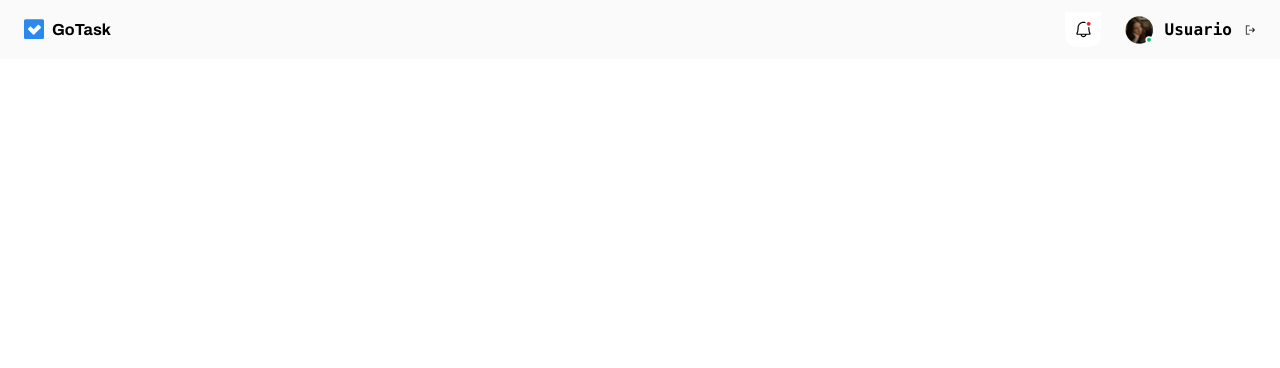
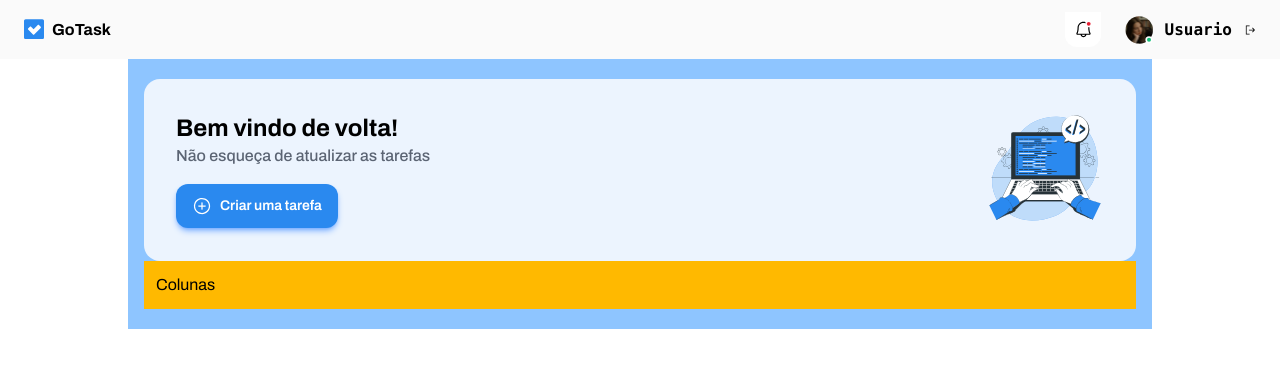
Before and after one commit to ArturLLopes/Aula-Rocketseat-Angular, an Angular app: page / in a window 1280 px wide. Shown: the top 368 px of the page. Built offline with nearby package versions, Linux system fonts and the light colour scheme.

Commit message:
Feat: Primeira parte da seção de boas vindas

```diff
--- a/src/app/app.component.html
+++ b/src/app/app.component.html
@@ -1,3 +1,5 @@
 <div class="mx-auto max-w-7xl">
   <app-header></app-header>
+
+  <app-main-content />
 </div>
--- a/src/app/app.component.ts
+++ b/src/app/app.component.ts
@@ -1,9 +1,10 @@
 import { Component } from '@angular/core';
 import { HeaderComponent } from "./components/header/header.component";
+import { MainContentComponent } from "./components/main-content/main-content.component";
 
 @Component({
   selector: 'app-root',
-  imports: [HeaderComponent],
+  imports: [HeaderComponent, MainContentComponent],
   templateUrl: './app.component.html',
   styleUrl: './app.component.css'
 })
--- a/src/app/components/main-content/main-content.component.html
+++ b/src/app/components/main-content/main-content.component.html
@@ -1 +1,4 @@
-<p>main-content works!</p>
+<div class="max-w-5xl mx-auto bg-blue-300 py-5 px-4 flex-col gap-8 ">
+  <app-welcome-section />
+  <div class="p-3 bg-amber-400"> Colunas</div>
+</div>
--- a/src/app/components/main-content/main-content.component.ts
+++ b/src/app/components/main-content/main-content.component.ts
@@ -1,8 +1,9 @@
 import { Component } from '@angular/core';
+import { WelcomeSectionComponent } from "../welcome-section/welcome-section.component";
 
 @Component({
   selector: 'app-main-content',
-  imports: [],
+  imports: [WelcomeSectionComponent],
   templateUrl: './main-content.component.html',
   styleUrl: './main-content.component.css'
 })
--- a/src/app/components/welcome-section/welcome-section.component.html
+++ b/src/app/components/welcome-section/welcome-section.component.html
@@ -1 +1,19 @@
-<p>welcome-section works!</p>
+<div class="rounded-2xl p-8 bg-[#ecf4fe] flex flex-col items-center text-center gap-7 sm:flex-row-reverse sm:justify-between sm:items-center sm:text-left">
+  <div>
+    <img src="images/icon-hand-coding.svg" alt="">
+  </div>
+
+  <div class="flex flex-col gap-4 items-center sm:items-start">
+    <div>
+      <h1 class="font-bold text-2xl">Bem vindo de volta!</h1>
+      <h3 class="font-medium opacity-80 text-[#374151]">Não esqueça de atualizar as tarefas</h3>
+    </div>
+    <div>
+      <button
+        class="bg-[#2a89ef] shadow-md shadow-blue-500/50 py-3 px-4 rounded-xl text-white text-sm font-semibold text-center flex gap-2 items-center cursor-pointer active:translate-y-1 transition-transform duration-75">
+        <img src="images/icon-plus-circle.svg" alt="">
+        Criar uma tarefa
+      </button>
+    </div>
+  </div>
+</div>
```
